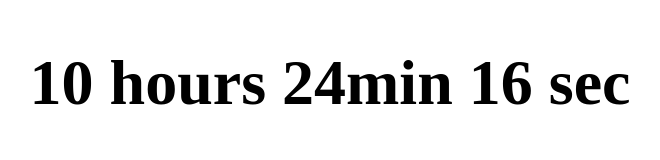
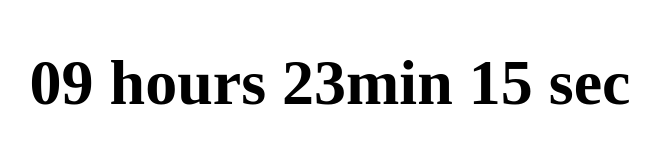
Before and after one commit to seungbee/ChristmasCountDown, a plain HTML site: page index.html in a window 1280 px wide. Shown: the part 258-418 px from the top of the page, without its empty margins (310-970 px from the left). Drawn offline with Linux system fonts and the light colour scheme.

Commit message:
Update index.html

```diff
--- a/index.html
+++ b/index.html
@@ -22,9 +22,9 @@
     <script>
         setInterval(() => {
             let t = new Date()
-            let hour = 24 - t.getHours()
-            let min = 60 - t.getMinutes()
-            let sec = 60 - t.getSeconds()
+            let hour = 23 - t.getHours()
+            let min = 59 - t.getMinutes()
+            let sec = 59 - t.getSeconds()
             if(hour.toString().length == 1) hour = "0" + hour.toString()
             if(min.toString().length == 1) min = "0" + min.toString()
             if(sec.toString().length == 1) sec = "0" + sec.toString()
```
